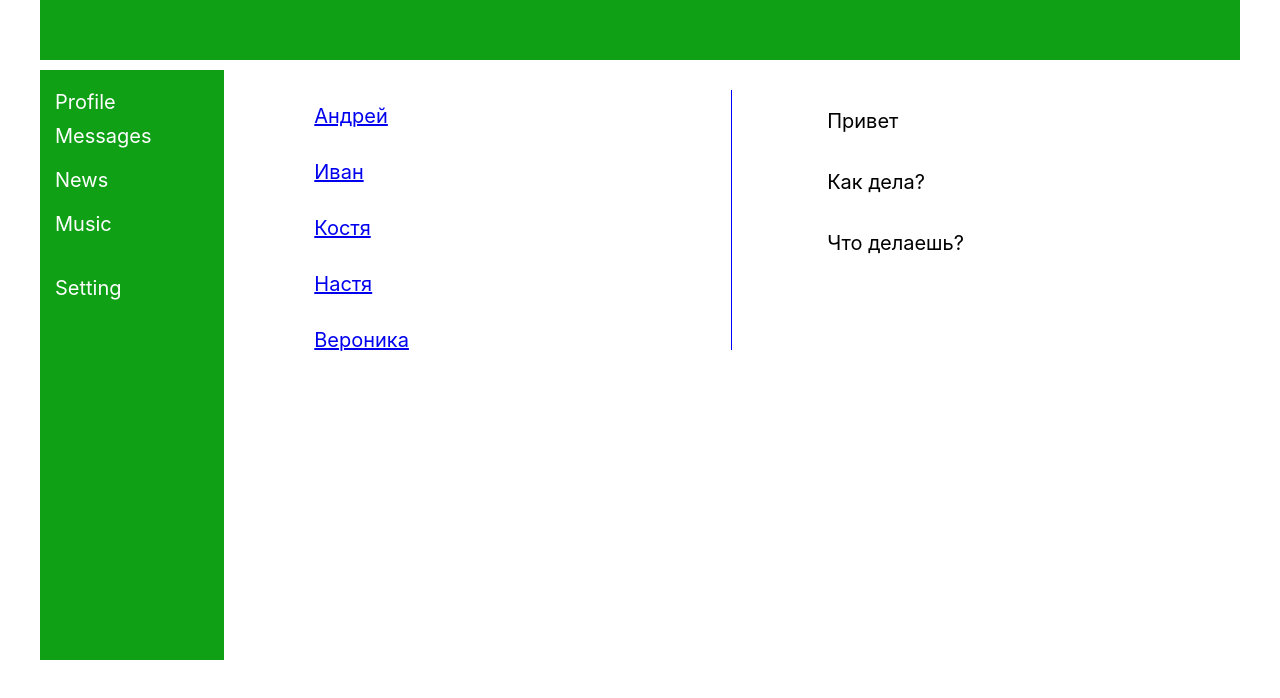
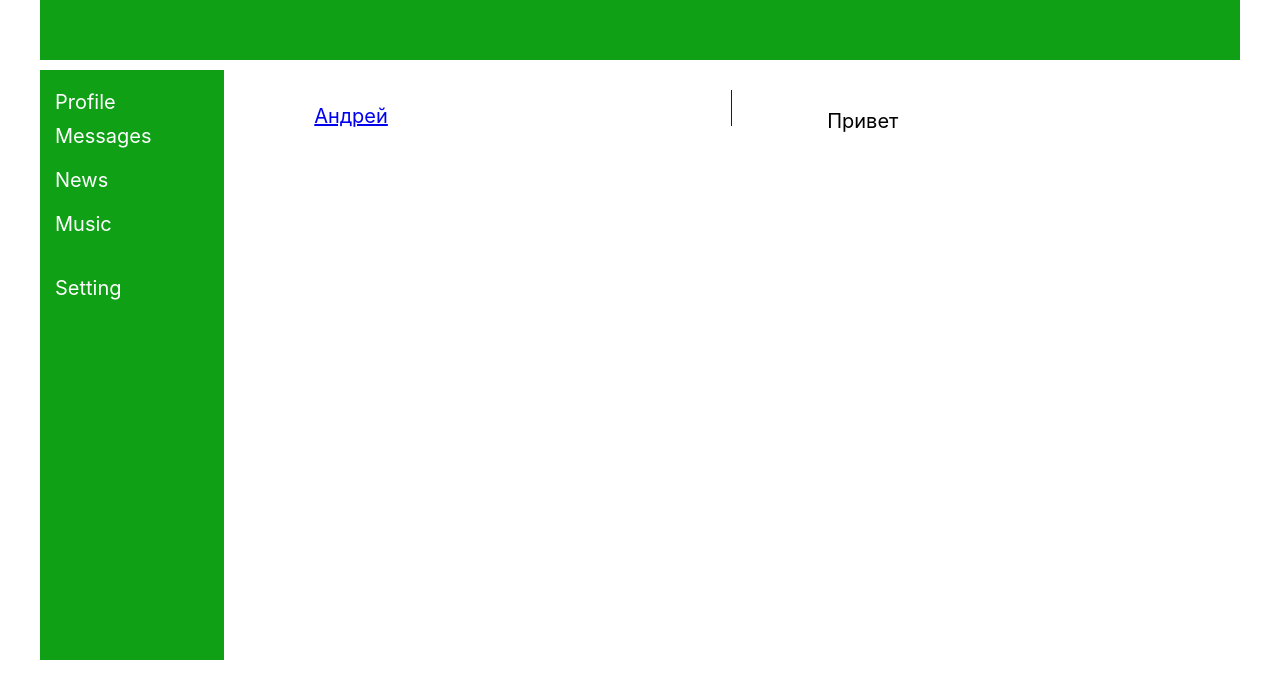
Before and after one commit to petbog/react, a React (Create React App) app: page /Messages in a window 1280 px wide. Shown: the top 698 px of the page. Built offline with nearby package versions, Linux system fonts and the light colour scheme.

Commit message:
сделал инкапсуляцию сообщений и карточек

```diff
--- a/src/App.js
+++ b/src/App.js
@@ -16,7 +16,7 @@ const App = () => {
         < NavBar />
         <Routes>
           <Route path='/' element={<ItemList />} />
-          <Route path='Messages' element={<Messages />} />
+          <Route path='/Messages/*' element={<Messages />} />
           <Route path='Music' element={<Music />} />
         </Routes>
       </div>
--- a/src/components/ItemList/ItemList.jsx
+++ b/src/components/ItemList/ItemList.jsx
@@ -3,6 +3,11 @@ import CardProfile from './Card_profile/Card_profile';
 import Comment from './Comments/Comment';
 import classes from './ItemList.module.css';
 import ItemListInput from './ItemListInput/ItemListInput';
+
+let PostsData = [
+    { id: 1, message: 'Пойду поем' },
+    { id: 2, message: 'теперь поспать' },
+]
 
 const ItemList = () => {
     return (
@@ -16,8 +21,8 @@ const ItemList = () => {
                 </div>
             </div>
                 <ItemListInput />
-                <Comment comment ='Пойду поем'/>
-                <Comment comment ='теперь поспать'/>
+                <Comment comment ={PostsData[0].message}/>
+                <Comment comment ={PostsData[1].message}/>
         </div>
     )
 }
--- a/src/components/Messages/Messages.jsx
+++ b/src/components/Messages/Messages.jsx
@@ -4,7 +4,7 @@ import { Link } from 'react-router-dom';
 
 const DialogItem = (props) => {
     return (
-        <p className={classes.Messages_name_inner}><Link to={'/messages/' + props.id}>{props.name}</Link></p>
+        <p className={classes.Messages_name_inner}><Link to={'/messages/' + props.id} >{props.name}</Link></p>
     )
 }
 
@@ -14,24 +14,31 @@ const DialogMessages = (props) => {
     )
 }
 
+let DialogsData = [
+    { id: 1, name: 'Андрей' },
+    { id: 2, name: 'Иван' },
+    { id: 3, name: 'Костя' },
+    { id: 4, name: 'Настя' },
+    { id: 5, name: 'Вероника' },
+]
+let MessagesData = [
+    { id: 1, message: 'Привет' },
+    { id: 2, message: 'Как дела?' },
+    { id: 3, message: 'Что делаешь?' },
+]
+
 const Messages = (props) => {
     return (
         <div className={classes.Messages_inner}>
             {/* <h4 className="">Messages</h4> */}
             <div className={classes.Messages_name}>
                 <div className={classes.Messages_name_box}>
-                    <DialogItem name='Андрей' id='1' />
-                    <DialogItem name='Иван' id='2' />
-                    <DialogItem name='Костя' id='3' />
-                    <DialogItem name='Настя' id='4' />
-                    <DialogItem name='Вероника' id='5' />
+                    <DialogItem name={DialogsData[0].name} id={DialogsData[0].id} />
                 </div>
             </div>
             <div className={classes.Messag_inner}>
                 <div className={classes.Messag_inner_box}>
-                    <DialogMessages text='Привет' />
-                    <DialogMessages text='Как дела?' />
-                    <DialogMessages text='Что делаешь?' />
+                    <DialogMessages text={MessagesData[0].message} />
                 </div>
             </div>
         </div>
```
